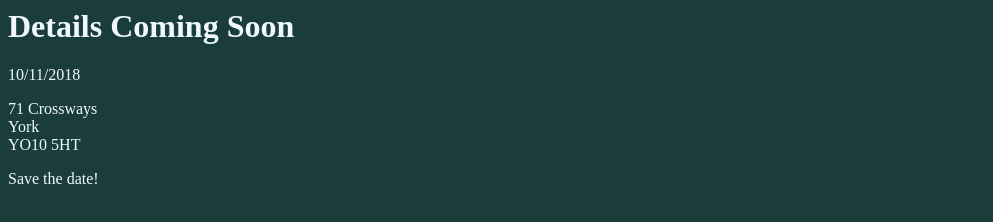
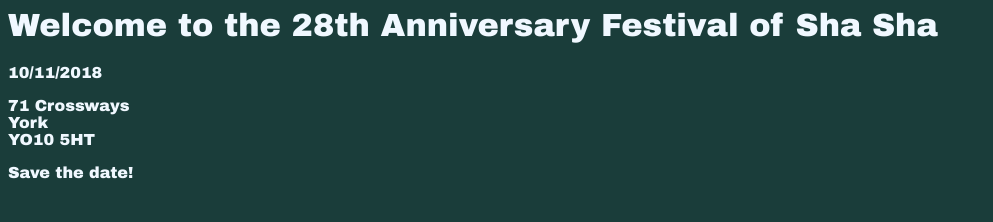
Before and after one commit to shasha2018/shasha2018.github.io, a plain HTML site: page index.html in a window 1280 px wide. Shown: the whole page, without its empty margins (0-993 px from the left). Drawn offline with Linux system fonts and the light colour scheme.

Commit message:
change the style slightly

```diff
--- a/index.html
+++ b/index.html
@@ -10,7 +10,7 @@
         <link rel="stylesheet" type="text/css" href="styles/styles.css" />
     </head>
     <body>
-        <h1>Details Coming Soon</h1>
+        <h1>Welcome to the 28th Anniversary Festival of Sha Sha</h1>
         <p>
             10/11/2018
         </p>
--- a/styles/styles.css
+++ b/styles/styles.css
@@ -5,4 +5,5 @@ html {
 
 body {
     color: aliceblue;
+    font-family: "Arial Black";
 }
```
